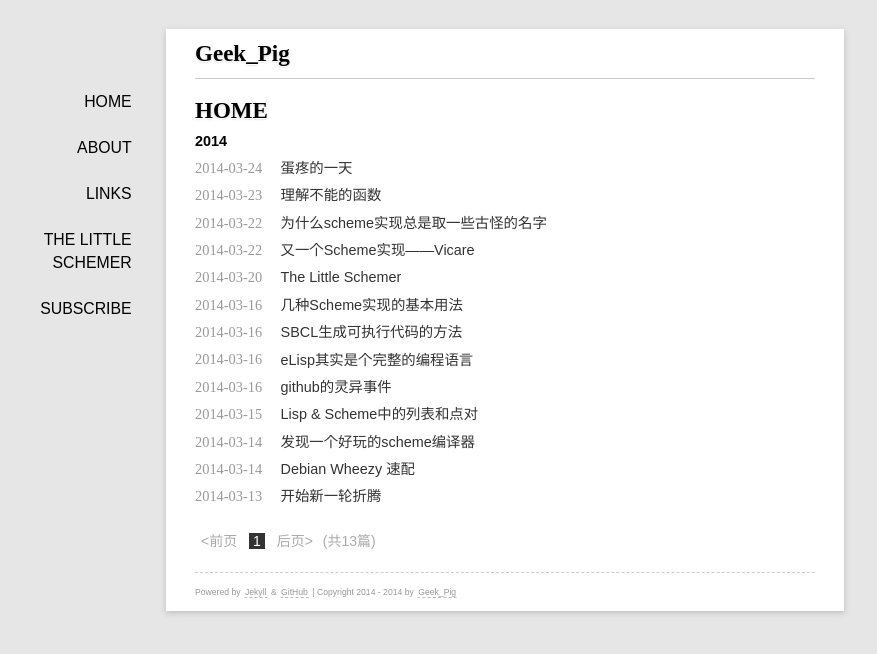
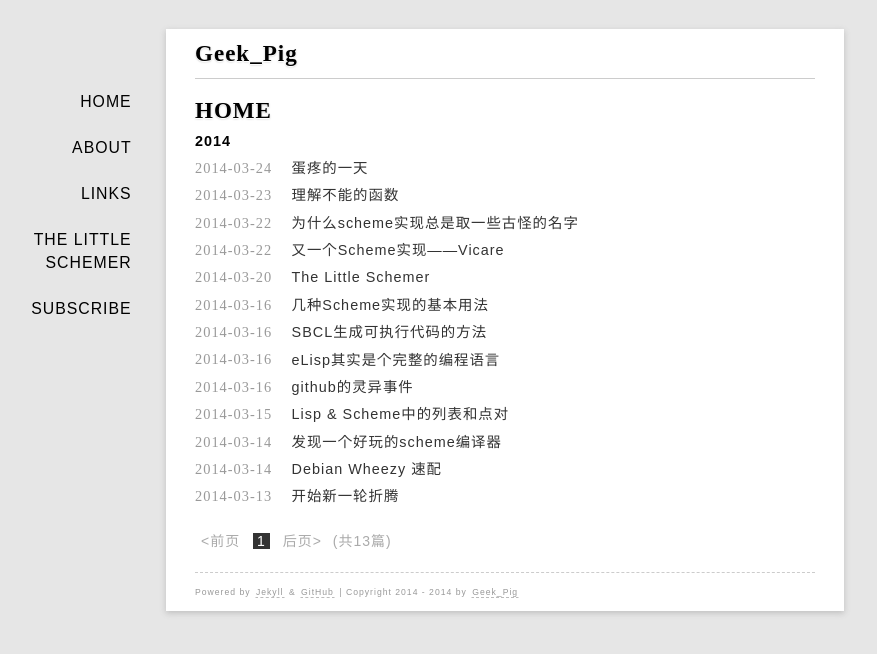
Before and after one commit to rhuichao/uternet.github.io, a Jekyll site: the page built from index.html, in a window 1280 px wide. Shown: the top 654 px of the page, without its empty margins (135-1012 px from the left). Built offline with Jekyll 4.4.1, drawn with Linux system fonts in a browser that asks for light colours; some web fonts are replaced; Markdown is read by kramdown in place of the engine named in the settings; the list of posts is cut into pages by our own code.

Commit message:
new document posted

```diff
--- a/media/css/style.css
+++ b/media/css/style.css
@@ -4,8 +4,8 @@
 
 body{
     font-size:0.9em;
-    /*word-spacing:2px;
-    letter-spacing :2px;*/
+    /*word-spacing:2px;*/
+    letter-spacing :1px;
     margin-left:auto;
     margin-right:auto;
     font-family:"Hiragino Sans GB","Microsoft YaHei","WenQianYi Micro Hei",sans-serif;
```
